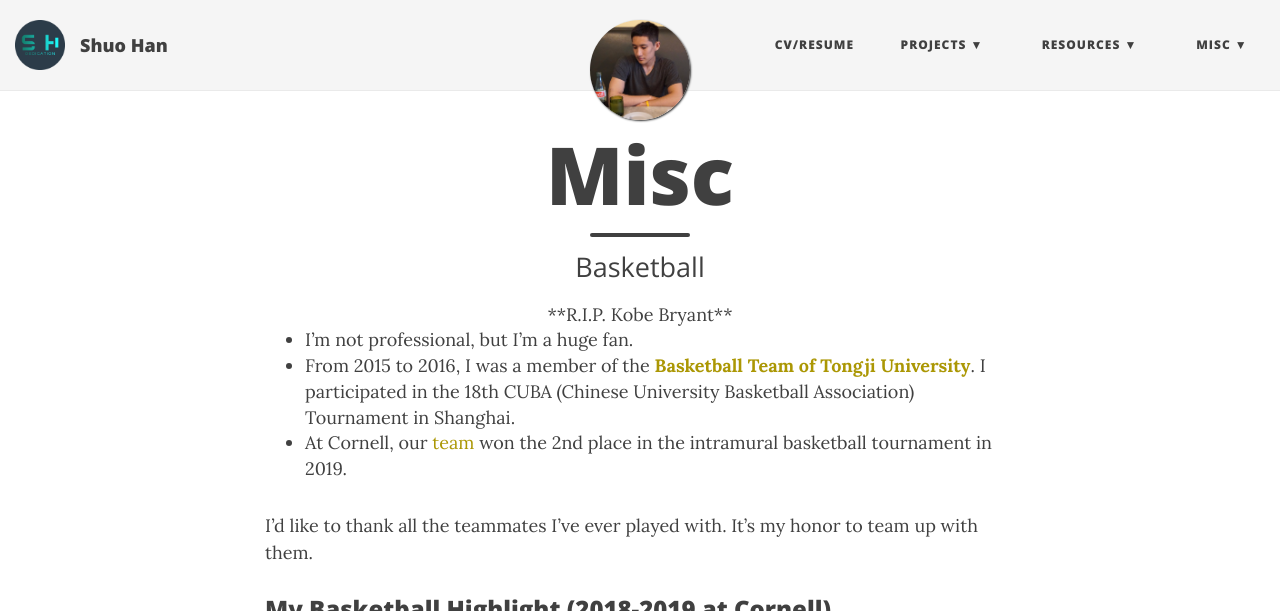
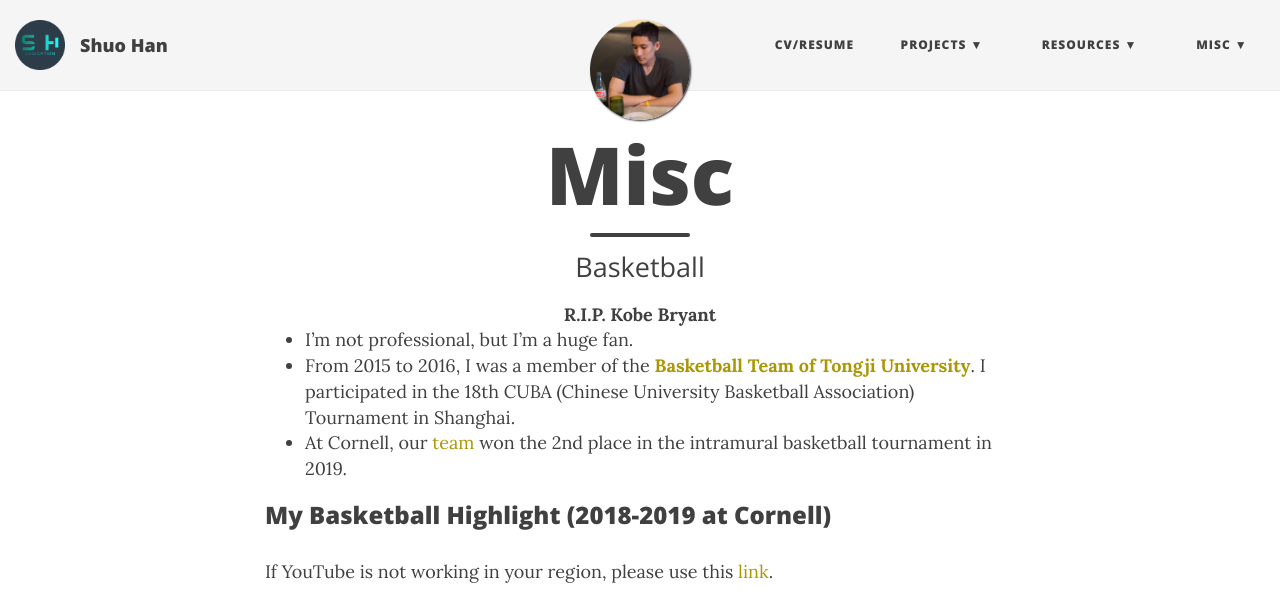
Before and after one commit to sh2439/sh2439.github.io, a Jekyll site: the page built from basketball.md, in a window 1280 px wide and 900 px high, cut to the strip 0-611 px from the top of the window. Built offline with Jekyll 4.4.1, drawn with Linux system fonts in a browser that asks for light colours; nearby versions of some CDN libraries.

```diff
--- a/basketball.md
+++ b/basketball.md
@@ -3,13 +3,13 @@ layout: page
 title: Misc
 subtitle: Basketball
 ---
-<center>**R.I.P. Kobe Bryant**</center>
+<center><b>R.I.P. Kobe Bryant</b></center>
+
 
 - I'm not professional, but I'm a huge fan.
 - From 2015 to 2016, I was a member of the [**Basketball Team of Tongji University**](img/basketball/tongji_basketball.jpg). I participated in the 18th CUBA (Chinese University Basketball Association) Tournament in Shanghai.
 - At Cornell, our [team](img/basketball/cornell_basketball.jpeg) won the 2nd place in the intramural basketball tournament in 2019.
 
-I'd like to thank all the teammates I've ever played with. It's my honor to team up with them.
 
 ### My Basketball Highlight (2018-2019 at Cornell)
 If YouTube is not working in your region, please use this [link](https://www.bilibili.com/video/av81081886/).
```
Also changed, not shown: index.md (+1 -1 lines).
